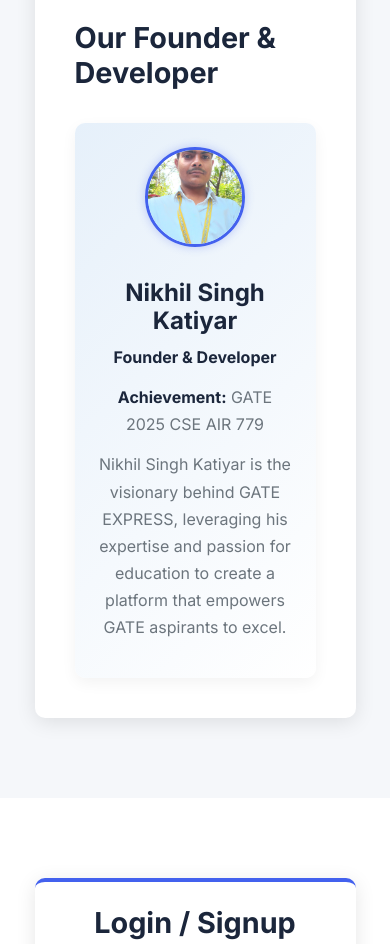
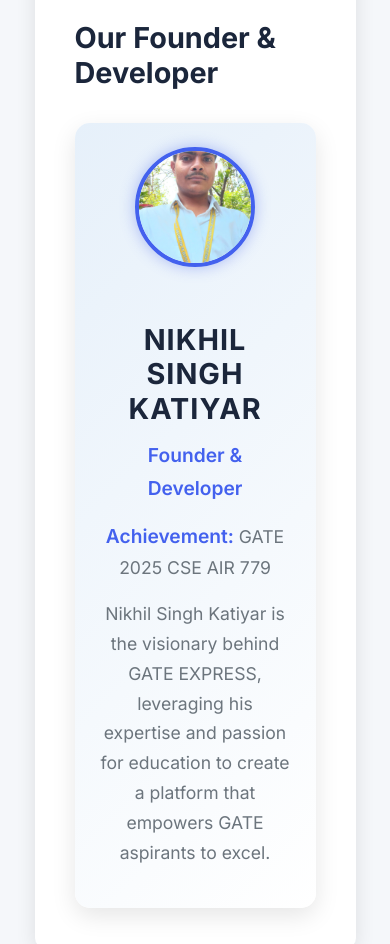
Before and after one commit to NikhilDivya77/summer-school-online-finalproject-PixelPioneers, a website: page index.html in a window 390 px wide. Shown: the part 3880-4824 px from the top of the page. Drawn offline with Linux system fonts and the light colour scheme.

Commit message:
Update style.css

```diff
--- a/style.css
+++ b/style.css
@@ -121,7 +121,7 @@ nav {
 .nav-links {
     display: flex;
     list-style: none;
-    gap: 0.5rem;
+    gap: 1rem; /* Increased distance between links */
     align-items: center;
     flex-wrap: wrap;
 }
@@ -178,7 +178,7 @@ nav {
         background-color: var(--white);
         box-shadow: var(--shadow);
         padding: 1rem 15px;
-        flex-direction: column; /* Changed to vertical layout */
+        flex-direction: column; /* Vertical layout */
         align-items: center;
         z-index: 1001;
     }
@@ -188,7 +188,7 @@ nav {
     }
 
     .nav-links li {
-        margin: 0.5rem 0; /* Vertical spacing between items */
+        margin: 0.5rem 0; /* Vertical spacing */
     }
 
     .nav-links li a {
@@ -200,7 +200,7 @@ nav {
     .nav-links li .btn {
         padding: 8px 16px;
         font-size: 0.85rem;
-        width: 100%; /* Ensure button takes full width */
+        width: 100%;
         text-align: center;
         justify-content: center;
     }
@@ -417,39 +417,56 @@ nav {
     gap: 2rem;
     margin-top: 2rem;
     background: linear-gradient(135deg, #e6f0fa 0%, #ffffff 100%);
-    padding: 1.5rem;
-    border-radius: 10px;
-    box-shadow: 0 5px 15px rgba(0, 0, 0, 0.05);
+    padding: 2rem;
+    border-radius: 15px;
+    box-shadow: 0 8px 25px rgba(0, 0, 0, 0.1);
+    transition: var(--transition);
+    justify-content: center; /* Center the content */
+}
+
+.founder-info:hover {
+    transform: translateY(-8px);
+    box-shadow: 0 12px 30px rgba(0, 0, 0, 0.15);
+}
+
+.founder-image {
+    width: 180px;
+    height: 180px;
+    border-radius: 50%;
+    object-fit: cover;
+    border: 4px solid var(--primary);
+    box-shadow: 0 0 15px rgba(67, 97, 238, 0.4);
     transition: var(--transition);
 }
 
-.founder-info:hover {
-    transform: translateY(-5px);
-    box-shadow: 0 10px 20px rgba(0, 0, 0, 0.1);
+.founder-info:hover .founder-image {
+    transform: scale(1.05);
 }
 
-.founder-image {
-    width: 150px;
-    height: 150px;
-    border-radius: 50%;
-    object-fit: cover;
-    border: 3px solid var(--primary);
-    box-shadow: 0 0 10px rgba(67, 97, 238, 0.3);
+.founder-details {
+    flex: 1;
+    text-align: left; /* Align text to the left for better readability */
 }
 
 .founder-details h3 {
     color: var(--dark);
-    font-size: 1.8rem;
-    margin-bottom: 0.5rem;
+    font-size: 2.2rem;
+    margin-bottom: 0.8rem;
+    font-weight: 700;
+    text-transform: uppercase;
+    letter-spacing: 1px;
 }
 
 .founder-details p {
-    margin-bottom: 0.8rem;
+    margin-bottom: 1rem;
     color: var(--gray);
+    font-size: 1.1rem;
 }
 
 .founder-details p strong {
-    color: var(--dark);
+    color: var(--primary);
+    font-weight: 600;
+    font-size: 1.2rem;
 }
 
 /* Auth Section */
@@ -845,12 +862,17 @@ footer p {
     .founder-info {
         flex-direction: column;
         text-align: center;
+        padding: 1.5rem;
     }
 
     .founder-image {
-        width: 120px;
-        height: 120px;
-        margin: 0 auto;
+        width: 150px;
+        height: 150px;
+        margin: 0 auto 1.5rem;
+    }
+
+    .founder-details {
+        text-align: center;
     }
 
     .contact-content {
@@ -910,12 +932,12 @@ footer p {
     }
 
     .founder-image {
-        width: 100px;
-        height: 100px;
+        width: 120px;
+        height: 120px;
     }
 
     .founder-details h3 {
-        font-size: 1.5rem;
+        font-size: 1.8rem;
     }
 
     #contact-form,
```
